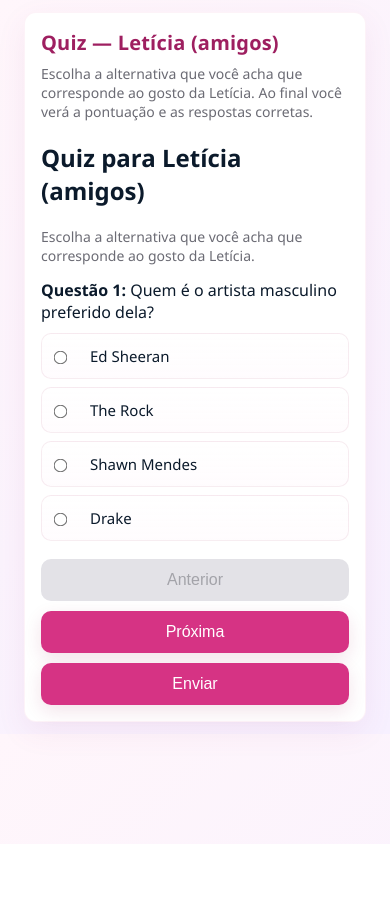
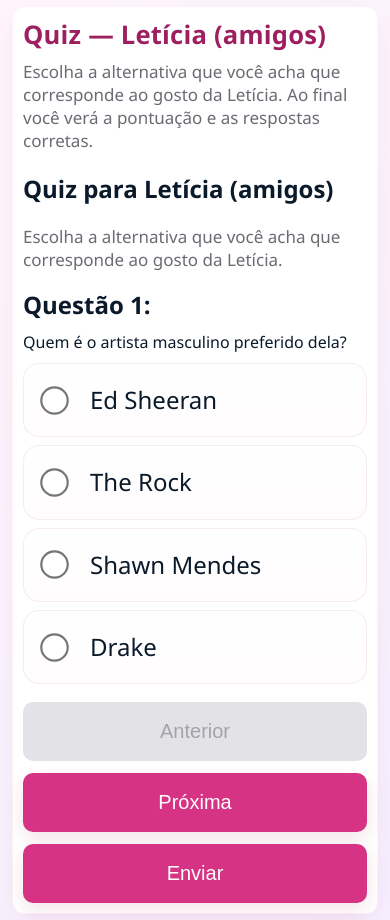
Before and after one commit to omoshaa/quis-leh, a plain HTML site: page index.html in a window 390 px wide. Before the commit the page ends 844 px from the top, so only its background shows below. Drawn offline with Linux system fonts and the light colour scheme.

Commit message:
Update index.html

```diff
--- a/index.html
+++ b/index.html
@@ -146,60 +146,85 @@
             }
 
             body {
-                margin: 12px;
+                margin: 6px;
             }
 
             .card {
-                margin: 12px;
-                padding: 16px;
+                margin: 6px;
+                padding: 10px;
                 border-radius: 12px;
-                max-width: calc(100% - 24px);
+                max-width: calc(100% - 12px);
             }
 
             h1 {
-                font-size: 1.25rem;
+                font-size: 1.6rem;
+            }
+
+            /* questões maiores e opções fáceis de tocar */
+            .question strong {
+                font-size: 24px;
+                display: block;
+                margin-bottom: 10px;
+            }
+
+            .question {
+                margin-top: 10px;
             }
 
             .option {
-                padding: 12px 10px;
-                gap: 12px;
-                font-size: 15px;
-                flex-wrap: wrap;
+                display: flex;
+                align-items: center;
+                gap: 18px;
+                padding: 20px 16px;
+                border-radius: 16px;
+                font-size: 24px;
+                /* maior para leitura */
+                line-height: 1.35;
+                touch-action: manipulation;
             }
 
             .option span {
                 display: block;
+                font-size: 24px;
             }
 
             .option input[type="radio"] {
-                margin-left: 2px;
-                margin-top: 4px;
+                margin-left: 8px;
+                margin-top: 0;
+                transform: scale(2.2);
+            }
+
+            .option input[type="radio"]:active {
+                transform: scale(2.3);
             }
 
             .controls {
                 flex-direction: column;
-                gap: 10px;
+                gap: 12px;
             }
 
             .controls button {
                 width: 100%;
-                padding: 12px;
-                font-size: 16px;
+                padding: 18px;
+                font-size: 20px;
             }
 
             #submit {
                 margin-left: 0 !important;
             }
 
-            .question {
-                margin-top: 12px;
-            }
-
             p.hint {
-                font-size: 14px;
+                font-size: 17px;
             }
 
             .result {
+                padding: 18px;
+                font-size: 18px;
+            }
+
+            .result .correct,
+            .result .incorrect {
+                font-size: 18px;
                 padding: 12px;
             }
 
```
